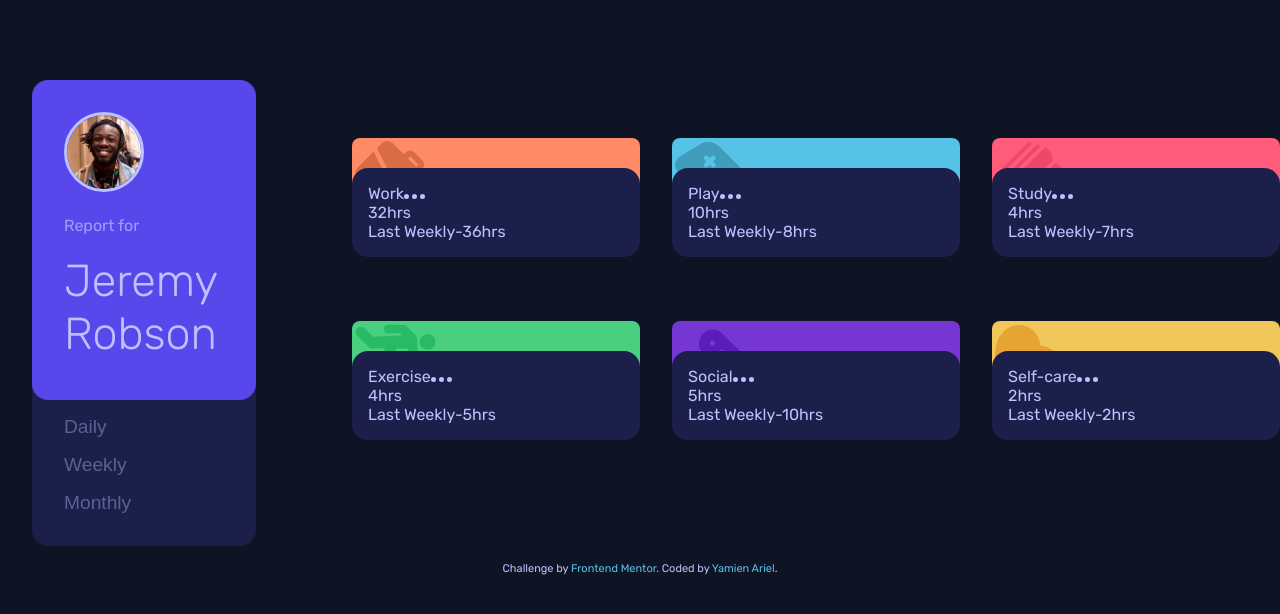
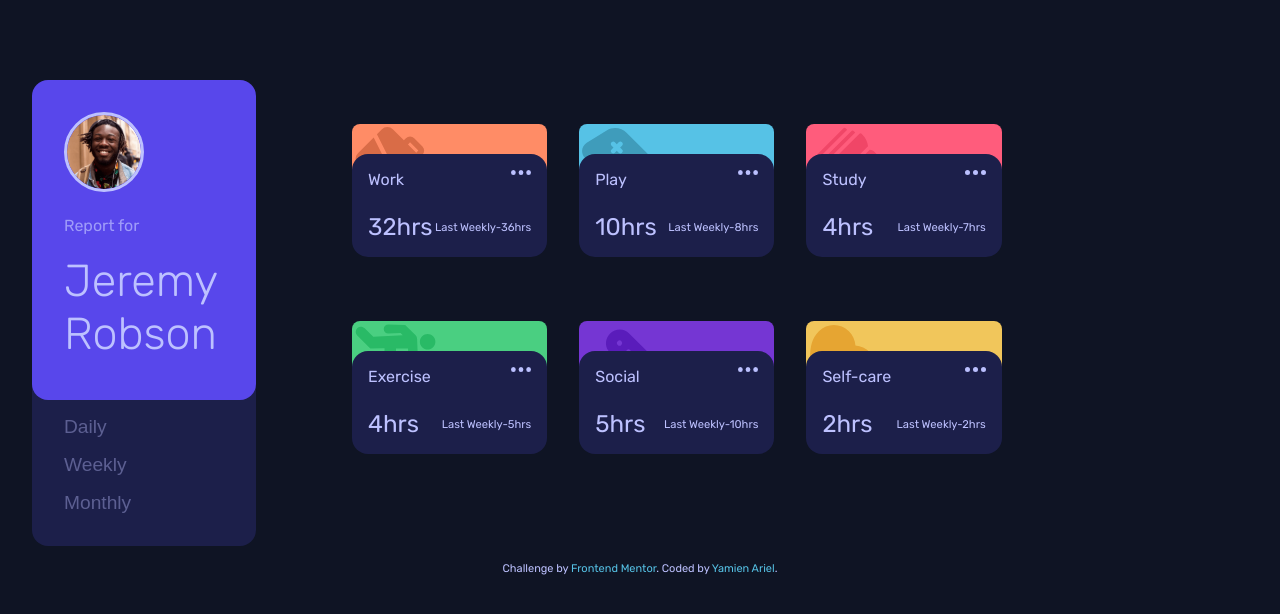
Before and after one commit to ariel172/time-tracking-dashboard, a website: page index.html in a window 1280 px wide. Drawn offline with nearby package versions, Linux system fonts and the light colour scheme; files that its build step writes are made by us from their sources.

Commit message:
Amélioration de la mise en page

```diff
--- a/scss/components/_activity.scss
+++ b/scss/components/_activity.scss
@@ -4,6 +4,7 @@
   display: flex;
   flex-direction: column;
   gap: 2rem;
+  width: 70%;
 
   @media (min-width: 1024px) {
     grid-column: 2 / 5; // de la 2e à la 5e colonne (3 colonnes d’activités)
@@ -16,7 +17,7 @@
   .activity {
     &__img {
       height: 2.9rem;
-      margin-top: 2rem;
+      margin: 2rem auto auto auto;
       padding: 0.2rem;
       border-radius: 0.5rem 0.5rem 0 0;
       width: 100%;
@@ -26,10 +27,31 @@
       background-color: $Navy-900;
       padding: 1rem;
       border-radius: 1rem;
-      margin-top: -1rem;
+      margin: -1rem auto auto auto;
       z-index: 2;
       position: relative;
       width: 100%;
+    }
+    &__header{
+      display: flex;
+      flex-direction: row;
+      justify-content: space-between;
+       &--img{
+        width: auto;
+        height: 0.3rem;
+      }
+    }
+    &__stats{
+      display: flex;
+      flex-direction: row;
+       &--values{
+      font-size: 1.5rem;
+       margin: 1.5rem 0 0 0;
+      }
+      &--span{
+        font-size: 0.7rem;
+        margin: 2rem 0 0 auto;
+      }
     }
   }
 }
```
